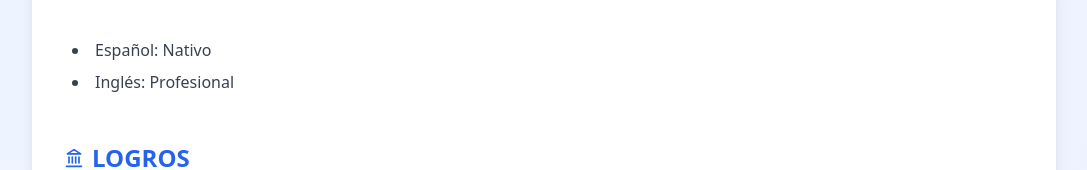
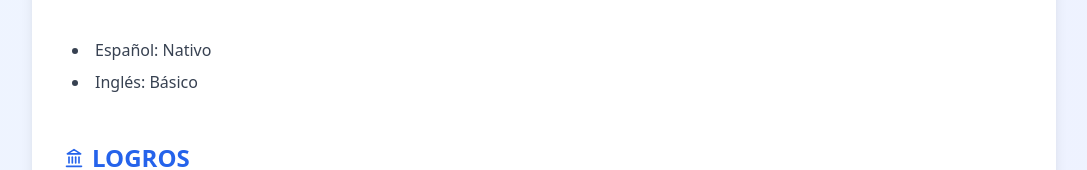
Before and after one commit to veriel-dev/web-minimalista, a React (Vite) app: page /curriculum-vitae in a window 1280 px wide. Shown: the part 2346-2516 px from the top of the page, without its empty margins (96-1183 px from the left). Built offline with nearby package versions, Linux system fonts and the light colour scheme.

Commit message:
Cambio en el nivel de inglés

```diff
--- a/src/locales/cv.ts
+++ b/src/locales/cv.ts
@@ -95,7 +95,7 @@ export const cvPage = {
       title: "IDIOMAS",
       expertise: [
         "Español: Nativo",
-        "Inglés: Profesional"
+        "Inglés: Básico"
       ]
     },
     achievements: {
```
